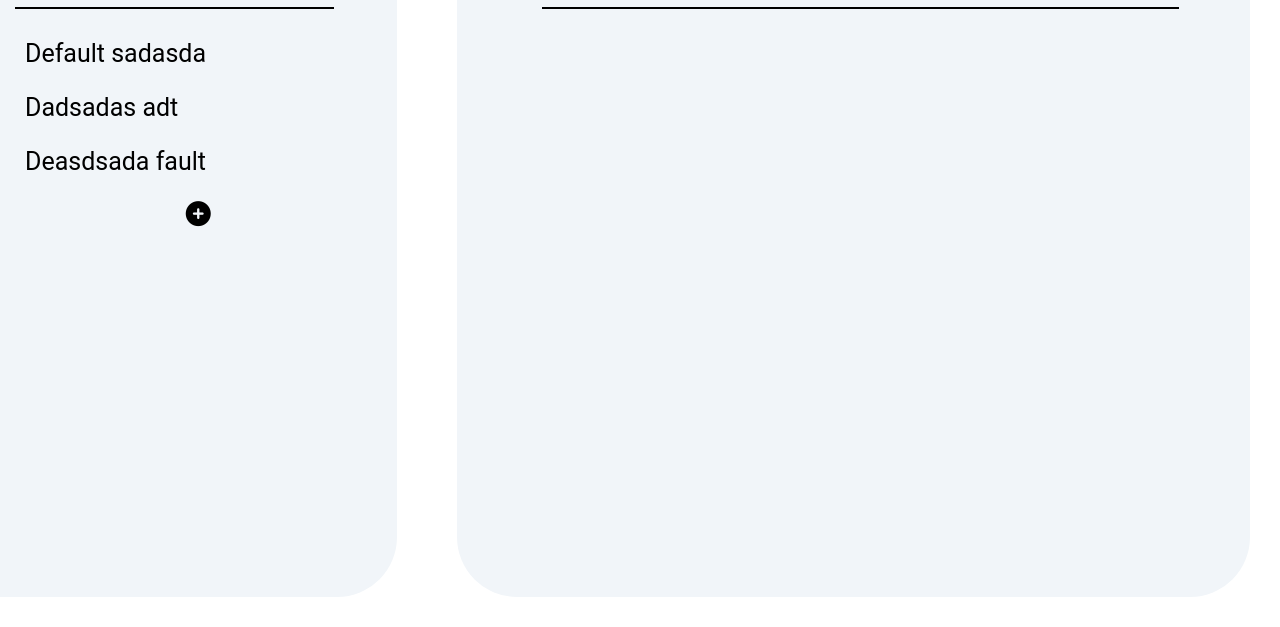
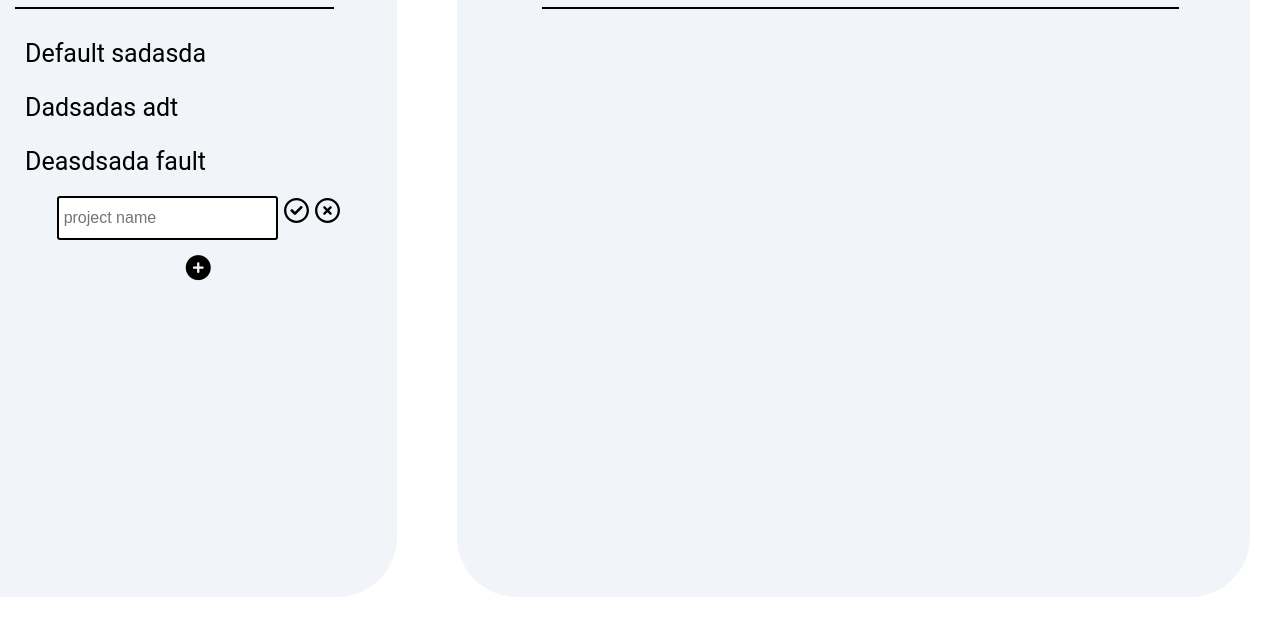
Before and after one commit to z-pl/TodoList, a website built with webpack: page dist/index.html in a window 1280 px wide. Shown: the part 173-800 px from the top of the page. Built offline with nearby package versions, Linux system fonts and the light colour scheme.

Commit message:
add project functionality

```diff
--- a/package.json
+++ b/package.json
@@ -4,7 +4,8 @@
   "description": "",
   "main": "index.js",
   "scripts": {
-    "test": "echo \"Error: no test specified\" && exit 1"
+    "test": "echo \"Error: no test specified\" && exit 1",
+    "serve": "./node_modules/.bin/webpack serve"
   },
   "repository": {
     "type": "git",
@@ -20,6 +21,7 @@
   "devDependencies": {
     "@fortawesome/fontawesome-svg-core": "^6.1.1",
     "webpack": "^5.73.0",
-    "webpack-cli": "^4.10.0"
+    "webpack-cli": "^4.10.0",
+    "webpack-dev-server": "^4.9.2"
   }
 }
--- a/src/index.js
+++ b/src/index.js
@@ -1 +1,6 @@
-console.log("helowsd world")
+import { displayPage } from "./modules/createUI";
+
+import { createAddEventListiners } from "./modules/createEventListiners";
+
+displayPage();
+createAddEventListiners();
--- /dev/null
+++ b/src/modules/createDomElements.js
@@ -0,0 +1,72 @@
+const createNavHeader = () => {
+  const navHeader =
+  `<nav class = "nav-header">
+    <h2 class = "title">Todo List</h2>
+    <div class = "date-header">DATE</div>
+  </nav>`;
+
+  return navHeader;
+}
+
+const createProjectContent = () => {
+  const projectContent =
+  `<div class = "project-content">
+    ${createProjectHeader()}
+    ${createProjectsList()}
+    ${createProjectsForm()}
+  </div>
+  <i class="fa-solid fa-circle-plus" id = "add-btn"></i>`
+
+  return projectContent;
+}
+
+const createProjectsList = () => {
+  const projectList =
+  `<ul class="project-list">
+    <div class = "project-item">
+      <p class = "project"> Default sadasda</p>
+    </div>
+    <div class = "project-item">
+      <p class = "project"> Dadsadas adt</p>
+    </div>
+    <div class = "project-item">
+      <p class = "project"> Deasdsada fault</p>
+    </div>
+  </ul>`;
+
+  return projectList;
+}
+
+const createProjectHeader = () => {
+  const projectHeader =
+  `<h3 class = "project-header">Projects</h3>
+  <div class = "divider"></div>`;
+
+  return projectHeader;
+}
+
+const createProjectsForm = () => {
+  const projectForm =
+  `<div class = "form-container">
+    <form action = "#" method = "get">
+      <input type = "text" id = "project-name" placeholder = "project name">
+      <input type= "image" id = "add-project" src="../dist/img/circle-check-regular.svg"/>
+      <input type= "image" id = "cancel-project" src="../dist/img/circle-xmark-regular.svg"/>
+    </form>
+  </div>`
+
+  return projectForm;
+}
+
+const updateProjectList = (projectName) => {
+  const projectElement =
+
+  `<div class = "project-item">
+    <p class = "project">${projectName}</p>
+  </div>`
+
+  return projectElement;
+}
+
+
+export { createNavHeader,  createProjectContent, updateProjectList };
--- /dev/null
+++ b/src/modules/createEventListiners.js
@@ -0,0 +1,58 @@
+import { getProjectInput,
+         getAddProjectInput,
+         getCancelProjectInput,
+         getProjectForm,
+         getAddProjectBtn,
+         getProjectList,
+         updateProjectListPage
+         }
+from "./createUI";
+
+const createAddEventListiners = () => {
+  createAddProjectEventListiner();
+  createCancelProjectEventListiner();
+  createAddProjectListEventListiner();
+}
+
+const createAddProjectEventListiner = () => {
+  const addProjectElement = getAddProjectInput();
+  const projectForm = getProjectForm();
+  const addProjectListElement = getAddProjectBtn();
+  const projectInputField = getProjectInput();
+
+  addProjectElement.addEventListener("click", (e) => {
+    e.preventDefault()
+    projectForm.style = "display: none";
+    addProjectListElement.style = "display: inline-block";
+    updateProjectListPage(projectInputField.value);
+  })
+}
+
+const createCancelProjectEventListiner = () => {
+  const cancelProjectElement = getCancelProjectInput();
+  const projectForm = getProjectForm();
+  const addProjectListElement = getAddProjectBtn();
+
+  cancelProjectElement.addEventListener("click", (e) => {
+    e.preventDefault();
+    projectForm.style = "display: none";
+    addProjectListElement.style = "display: inline-block";
+  })
+}
+
+const createAddProjectListEventListiner = () =>{
+  const addProjectListElement = getAddProjectBtn();
+  const projectForm = getProjectForm();
+
+  addProjectListElement.addEventListener("click", (e) => {
+    e.preventDefault();
+    projectForm.style = "display: block";
+    addProjectListElement.style = "display: none";
+  })
+}
+
+
+
+
+
+export { createAddEventListiners };
--- /dev/null
+++ b/src/modules/createUI.js
@@ -0,0 +1,60 @@
+import { createNavHeader, createProjectContent, updateProjectList } from "./createDomElements";
+
+const container = document.querySelector(".container");
+const project = document.querySelector(".projects");
+
+const displayPage = () => {
+  container.insertAdjacentHTML("afterbegin", createNavHeader());
+  project.insertAdjacentHTML("afterbegin", createProjectContent());
+}
+
+
+
+const getProjectInput = () => {
+  const element = document.querySelector("#project-name")
+  return element;
+}
+
+const getAddProjectInput = () => {
+  const element = document.querySelector("#add-project");
+  return element;
+}
+
+const getCancelProjectInput = () => {
+  const element = document.querySelector("#cancel-project");
+  return element;
+}
+
+const getProjectForm = () => {
+  const element = document.querySelector(".form-container")
+  return element;
+}
+
+const getAddProjectBtn = () => {
+  const element = document.querySelector("#add-btn")
+  return element;
+}
+
+const getProjectList = () => {
+  const element = document.querySelector(".project-list")
+  return element;
+}
+
+const updateProjectListPage = (newProjectName) => {
+  const projectList = getProjectList();
+  const newProject = updateProjectList(newProjectName);
+
+  projectList.insertAdjacentHTML("beforeend", newProject);
+}
+
+
+export {
+        displayPage,
+        getProjectInput,
+        getAddProjectInput,
+        getCancelProjectInput,
+        getProjectForm,
+        getAddProjectBtn,
+        getProjectList,
+        updateProjectListPage
+      };
--- a/webpack.config.js
+++ b/webpack.config.js
@@ -1,9 +1,18 @@
 const path = require('path');
 
 module.exports = {
+  mode: 'development',
   entry: './src/index.js',
+  mode: 'development',
   output: {
     filename: 'main.js',
     path: path.resolve(__dirname, 'dist'),
   },
+
+
+  devServer: {
+    static: './dist',
+    port: 3000,
+    open: true,
+  }
 };
```
Also changed, not shown: dist/img/circle-check-regular.svg (added), dist/img/circle-xmark-regular.svg (added), dist/img/circle-xmark-solid.svg (added), dist/index.html, dist/main.js, dist/styles.css, 2 other files.
